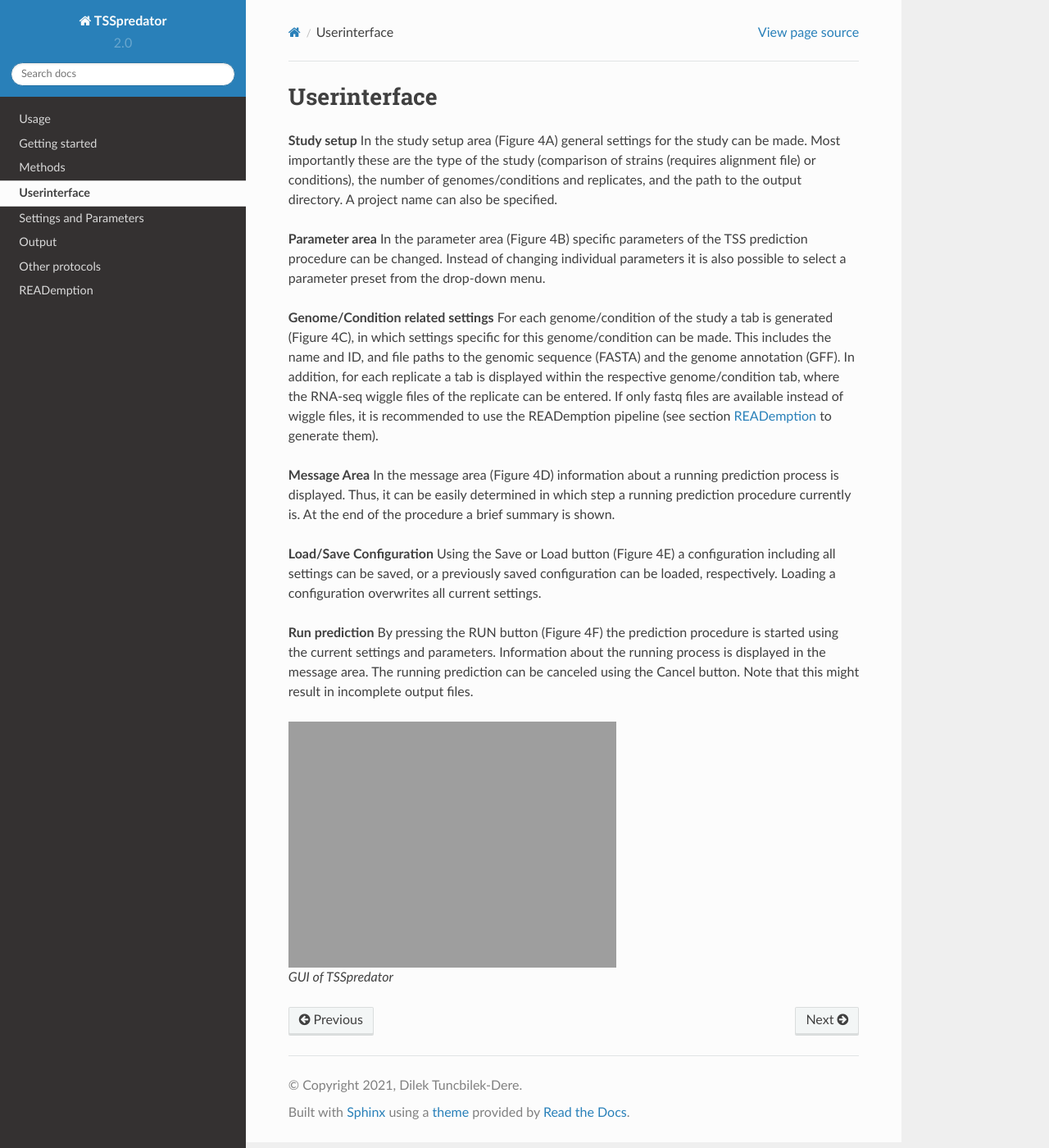
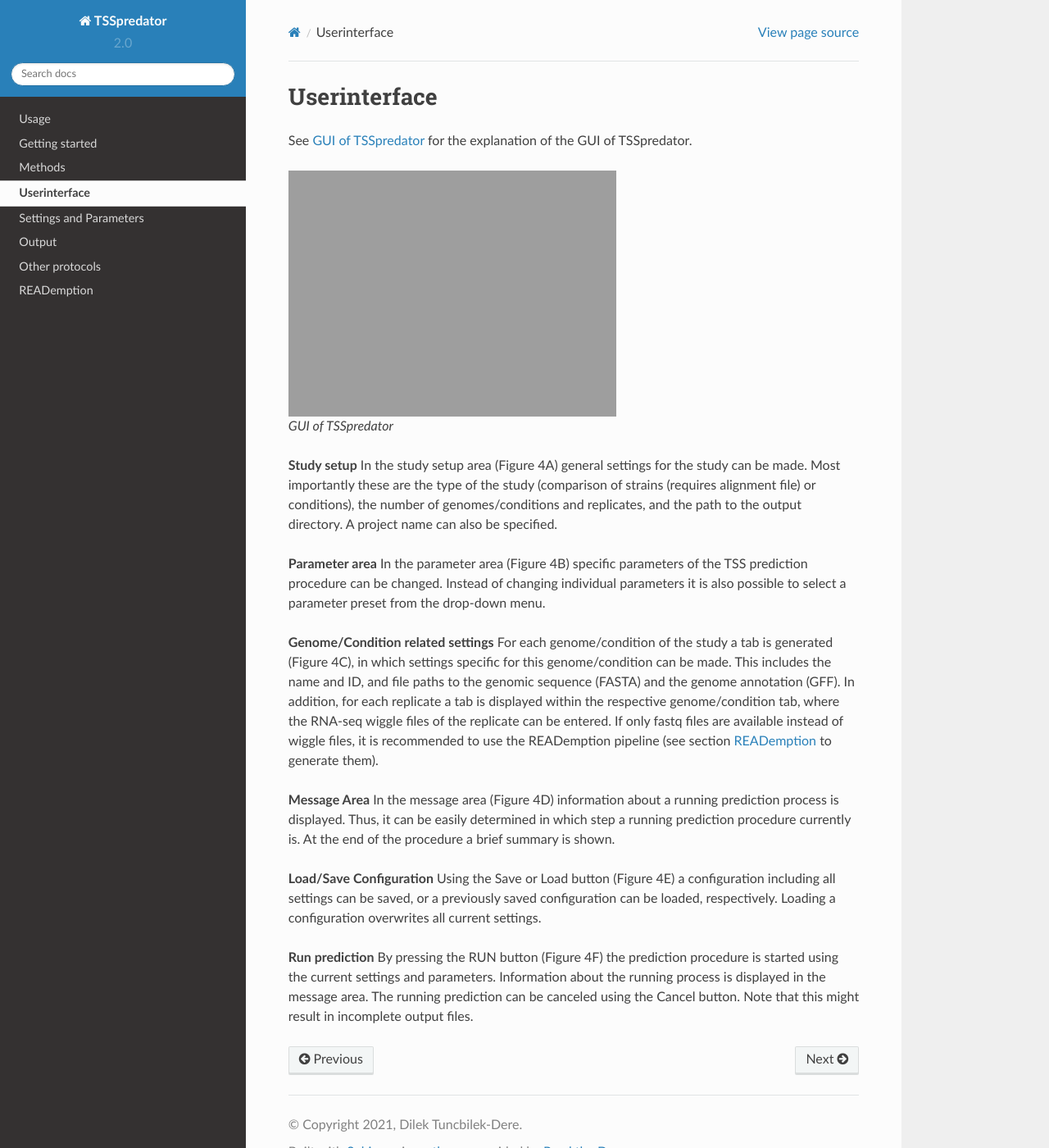
Before and after one commit to Integrative-Transcriptomics/TSSpredator2.0-rtd, a Sphinx documentation site: the page built from docs/source/userinterface.rst, in a window 1280 px wide and 1400 px high. Shown: the whole window at 82% size. Built offline with Sphinx 7.4.7 and the Read the Docs theme 2.0.0, drawn with Linux system fonts in a browser that asks for light colours.

Commit message:
change chapter userinterface

```diff
--- a/docs/source/userinterface.rst
+++ b/docs/source/userinterface.rst
@@ -3,6 +3,15 @@ Userinterface
 
 .. _userinterface:
 
+See :ref:`figGUI` for the explanation of the GUI of TSSpredator.
+
+.. _figGUI:
+
+.. figure:: images/TSSpredatorGUI.png
+	:width: 200
+	:align: center
+
+    GUI of TSSpredator
 
 
 **Study setup** In the study setup area (Figure 4A) general settings for the study can be
@@ -34,11 +43,3 @@ respectively. Loading a configuration overwrites all current settings.
 started using the current settings and parameters. Information about the running process
 is displayed in the message area. The running prediction can be canceled using the Cancel
 button. Note that this might result in incomplete output files.
-
-.. _figGUI:
-
-.. figure:: images/TSSpredatorGUI.png
-	:width: 200
-	:align: center
-
-    GUI of TSSpredator
```
